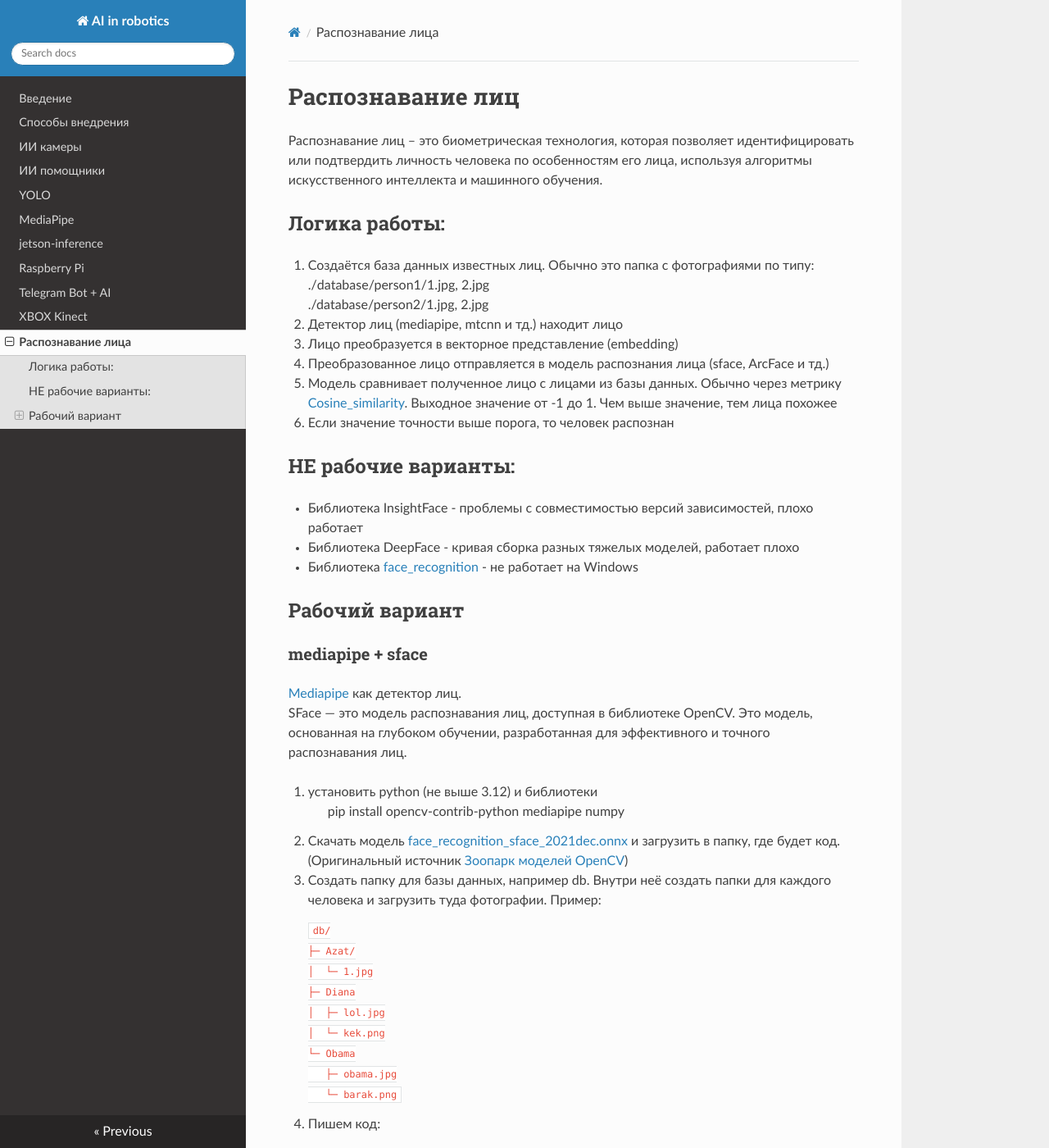
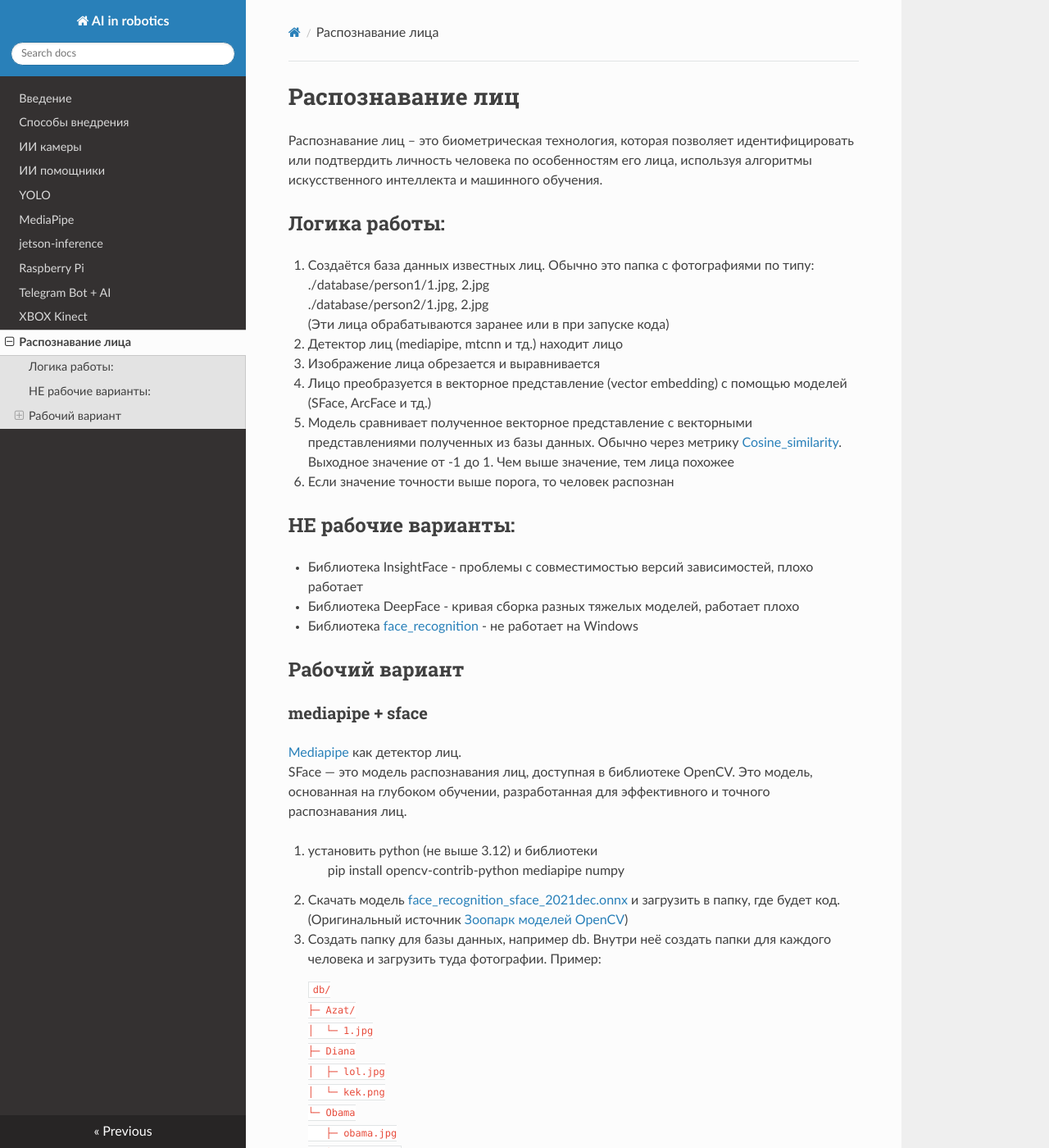
Before and after one commit to aztechell/AI-in-robotics, an MkDocs documentation site: the page built from docs/face_recognition.md, in a window 1280 px wide and 1400 px high. Shown: the whole window at 82% size. Built offline with MkDocs 1.6.1, drawn with Linux system fonts in a browser that asks for light colours; nearby versions of some CDN libraries; some of the changed text lies outside the part shown.

Commit message:
adding info

```diff
--- a/docs/face_recognition.md
+++ b/docs/face_recognition.md
@@ -4,10 +4,11 @@
 1. Создаётся база данных известных лиц. Обычно это папка с фотографиями по типу:
 ./database/person1/1.jpg, 2.jpg
 ./database/person2/1.jpg, 2.jpg
+   (Эти лица обрабатываются заранее или в при запуске кода)
 2. Детектор лиц (mediapipe, mtcnn и тд.) находит лицо
-3. Лицо преобразуется в векторное представление (embedding)
-4. Преобразованное лицо отправляется в модель распознания лица (sface, ArcFace и тд.)
-5. Модель сравнивает полученное лицо с лицами из базы данных. Обычно через метрику [Cosine_similarity](https://en.wikipedia.org/wiki/Cosine_similarity). Выходное значение от -1 до 1. Чем выше значение, тем лица похожее
+3. Изображение лица обрезается и выравнивается
+4. Лицо преобразуется в векторное представление (vector embedding) с помощью моделей (SFace, ArcFace и тд.)
+5. Модель сравнивает полученное векторное представление с векторными представлениями полученных из базы данных. Обычно через метрику [Cosine_similarity](https://en.wikipedia.org/wiki/Cosine_similarity). Выходное значение от -1 до 1. Чем выше значение, тем лица похожее
 6. Если значение точности выше порога, то человек распознан
 
 ## НЕ рабочие варианты:
```
Also changed, not shown: other parts of docs/face_recognition.md (+2 -2 lines).
